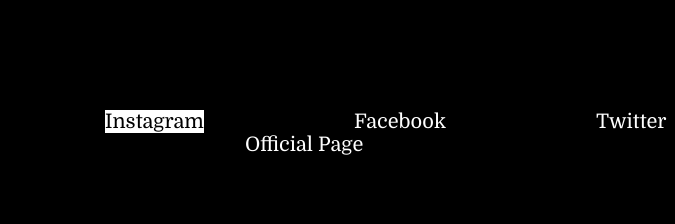
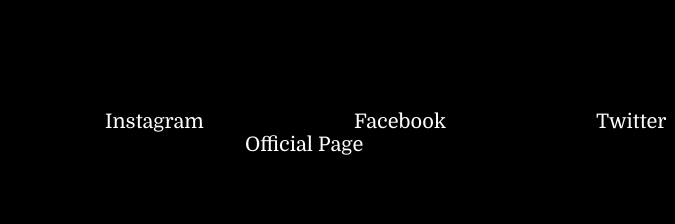
Before and after one commit to RafaelCanoF/Proyecto-Parial-1---248041--Jesus-Cano, a plain HTML site: page index.html in a window 1280 px wide. In both pictures the pointer is over the link "Instagram". Shown: the part 2621-2845 px from the top of the page, 0-675 px from the left. Drawn offline with Linux system fonts and the light colour scheme.

Commit message:
Update estilo.css

```diff
--- a/Css/estilo.css
+++ b/Css/estilo.css
@@ -56,6 +56,12 @@ a:hover{
 
   }
 
+footer a:hover{
+    transition: 250ms;
+    background-color: #000000;
+    color: #ffffff;
+
+  }
   .banner{
     margin: 0;
     position: relative;
```
